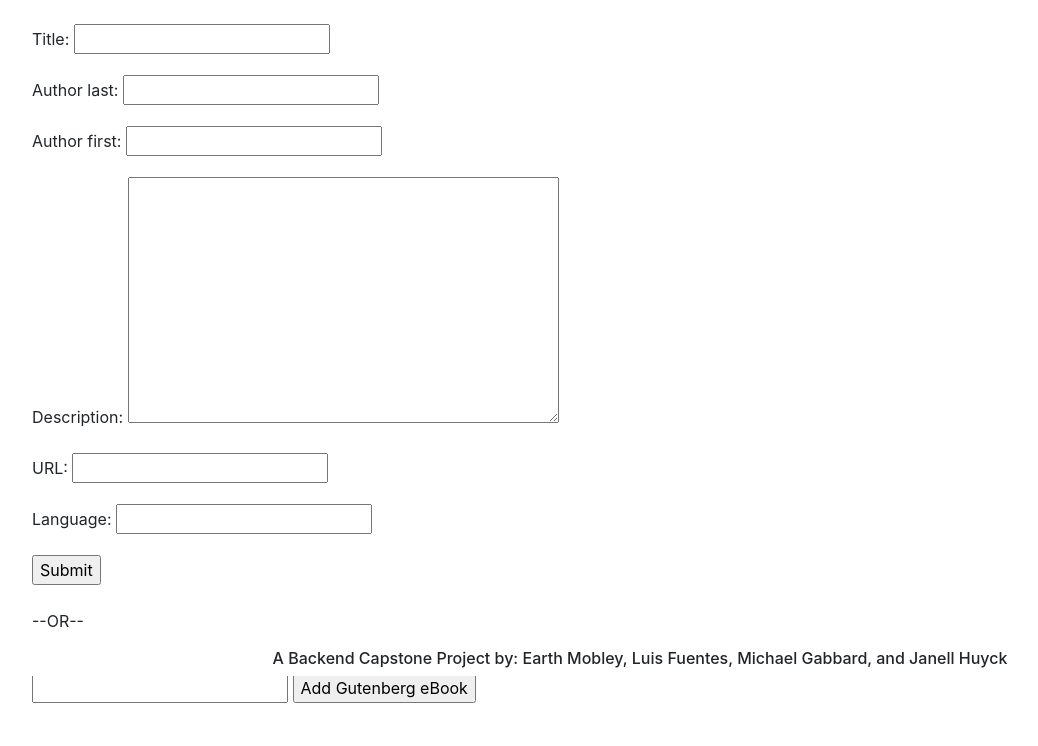
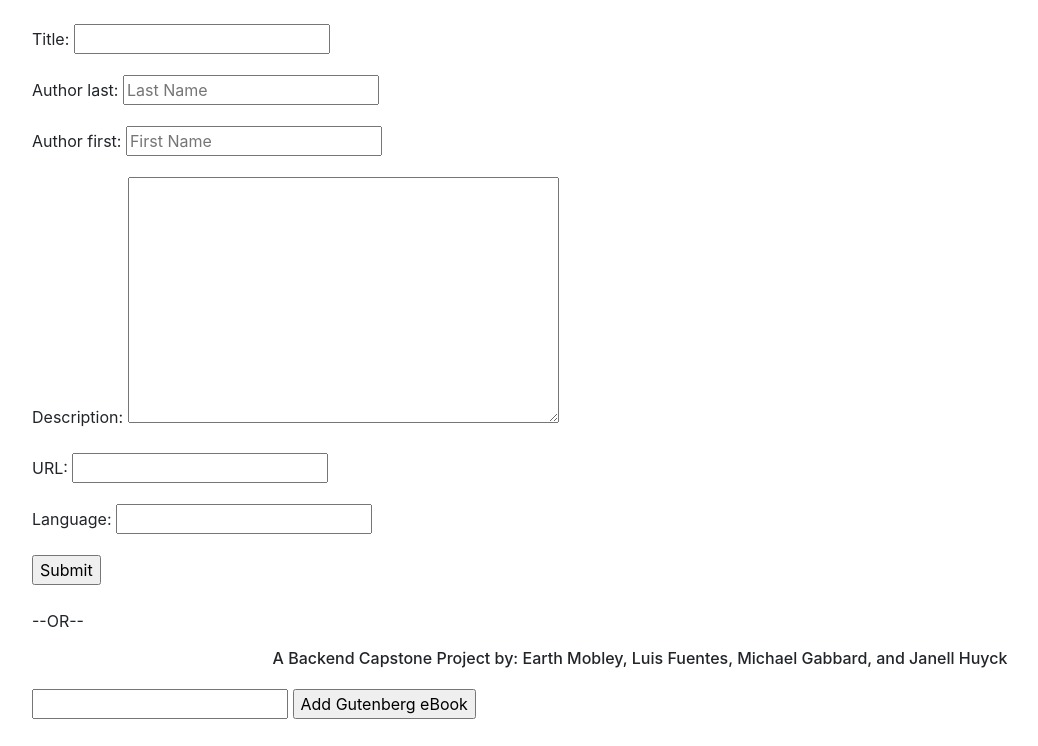
Before and after one commit to Janell-Huyck/overdrive-library, a Django app: template templates/digital_books/book_form.html in a window 1280 px wide. Shown: the part 124-870 px from the top of the page, without its empty margins (0-1038 px from the left). Before the commit the page ends 827 px from the top, so only its background shows below. Run offline with Django 3.2, Linux system fonts and the light colour scheme; the template is opened without the code that fills it: values that come from a table or form of the project are taken from there, others are empty; some libraries are stand-ins or nearby versions.

Commit message:
added widget for placeholder text in add-book form

```diff
--- a/digital_books/forms.py
+++ b/digital_books/forms.py
@@ -7,3 +7,9 @@ class BookForm(forms.ModelForm):
         model = Book
         fields = ['title', 'author_last',
                   'author_first', 'description', 'URL', 'language']
+        widgets = {
+            'author_last': forms.TextInput(
+                attrs={'placeholder': 'Last Name'}),
+            'author_first': forms.TextInput(
+                attrs={'placeholder': 'First Name'}),
+        }
--- a/templates/digital_books/book_form.html
+++ b/templates/digital_books/book_form.html
@@ -12,7 +12,7 @@
 
 <br>
 <p>--OR--</p>
-<br>
+<p>Look up by Gutenberg HTML link</p>
 <form action="gutenberg/" method="POST">
     {% csrf_token %}
     <input type="url" name="projectg">
```
